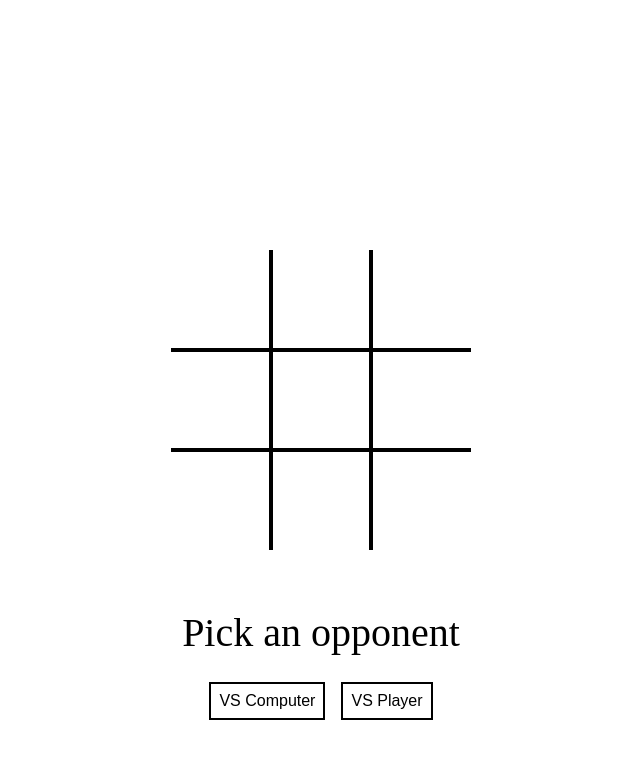
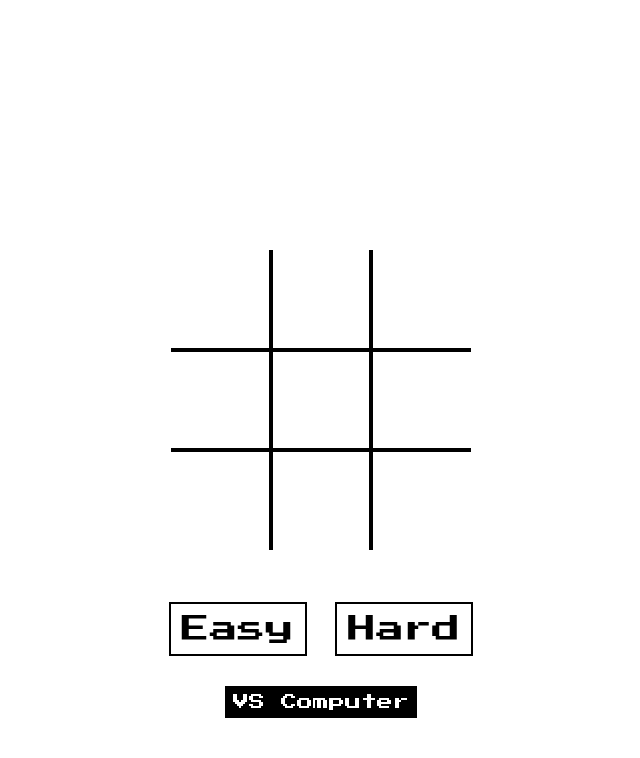
Before and after one commit to AakashKathait/Tic-Tac-Toe, a plain HTML site: page index.html in a window 1280 px wide. Both pictures are taken after a click on the button "VS Computer". Shown: the whole page, without its empty margins (319-959 px from the left). Drawn offline with Linux system fonts and the light colour scheme.

Commit message:
Style update

```diff
--- a/game.js
+++ b/game.js
@@ -8,6 +8,9 @@ const vsPlayer = document.querySelector('#player')
 const vsComputer = document.querySelector('#computer')
 const pickVs = document.querySelector('.choose-game-text')
 const whosTurn = document.querySelector('.turn')
+const gameMode = document.querySelector('.game-mode')
+const easyMode = document.querySelector('.easy')
+const hardMode = document.querySelector('.hard')
 const player1 = 'x'
 const player2 = 'o'
 let player2Turn
@@ -25,7 +28,43 @@ const winCombo = [
 
 pickVs.innerText = 'Pick an opponent';
 
+vsPlayer.style.display = 'block'
+vsComputer.style.display = 'block'
+
 vsPlayer.addEventListener('click', startGame);
+vsComputer.addEventListener('click', chooseMode)
+
+async function chooseMode() {
+    let easyBtn = document.createElement('button')
+    let hardBtn = document.createElement('button')
+    vsPlayer.style.display = 'none'
+
+
+    easyBtn.classList.add('easy')
+    easyBtn.innerText = 'Easy'
+    hardBtn.classList.add('hard')
+    hardBtn.innerText = 'Hard'
+    pickVs.innerText = '';
+    pickVs.appendChild(easyBtn)
+    pickVs.appendChild(hardBtn)
+
+    vsComputer.classList.add('active')
+    easyBtn.addEventListener('click', easyGame)
+    hardBtn.addEventListener('click', hardGame)
+}
+
+function easyGame() {
+    pickVs.innerHTML= ``
+    gameMode.innerText= `Easy Mode`
+    vsComputer.classList.add('active')
+}
+
+function hardGame() {
+    pickVs.innerHTML= ``
+    gameMode.innerText= `Hard Mode`
+    vsComputer.classList.add('active')
+    vsPlayer.removeEventListener('click');
+}
 
 restartBtn.addEventListener('click', () => {
     cells.forEach(cell => {
@@ -33,7 +72,10 @@ restartBtn.addEventListener('click', () => {
         cell.classList.remove(player2)
         cell.removeEventListener('click', handleClick)
     })
+    vsPlayer.style.display = 'block'
+    vsComputer.style.display = 'block'
     vsPlayer.classList.remove('active')
+    vsComputer.classList.remove('active')
     board.classList.remove(player1)
     board.classList.remove(player2)
     pickVs.innerText = 'Pick an opponent';
@@ -50,6 +92,7 @@ function startGame() {
     vsPlayer.classList.add('active')
     whosTurn.innerText = `X's turn!`
     setBoardHoverClass()
+    vsComputer.style.display = 'none'
 }
 
 
--- a/index.html
+++ b/index.html
@@ -4,12 +4,16 @@
     <meta charset="UTF-8">
     <meta http-equiv="X-UA-Compatible" content="IE=edge">
     <meta name="viewport" content="width=device-width, initial-scale=1.0">
+    <link rel="preconnect" href="https://fonts.googleapis.com">
+    <link rel="preconnect" href="https://fonts.gstatic.com" crossorigin>
+    <link href="https://fonts.googleapis.com/css2?family=Press+Start+2P&display=swap" rel="stylesheet">
     <link rel="stylesheet" href="./style.css">
     <title>Tic Tac Toe</title>
 </head>
 <body>
     <div class="container">
         <div class="board">
+            <div class="game-mode"></div>
             <div class="turn"></div>
             <div class="line1">
                 <div class="cell" id="0"></div>
--- a/style.css
+++ b/style.css
@@ -7,6 +7,11 @@
 body {
     margin: 0;
     padding: 0;
+    font-family: 'Press Start 2P', cursive;
+}
+
+button {
+    font-family: 'Press Start 2P', cursive;
 }
 
 .container{
@@ -21,6 +26,12 @@ body {
     justify-content: center;
     align-items: center;
     position: relative;
+}
+
+.game-mode {
+    position: absolute;
+    top: 10%;
+    font-size: 2em;
 }
 
 .turn {
@@ -150,6 +161,24 @@ body {
     bottom: 10%;
 }
 
+.easy, .hard {
+    font-size: 0.7em;
+    padding: 0.4em;
+    margin: 0 .5em;
+    background-color: white;
+    border: 2px solid black;
+    display: flex;
+    align-items: center;
+    justify-content: center;
+}
+
+
+.easy:hover, .hard:hover {
+    background-color: black;
+    border: 2px solid white;
+    color: white;
+}
+
 .choose-game button {
     font-size: 1em;
     padding: 0.5em;
@@ -189,12 +218,12 @@ body {
 }
 
 .wins {
-    font-size: 5rem;
+    font-size: 3rem;
     margin-bottom: 0.25em;
 }
 
 .restart{
-    font-size: 3rem;
+    font-size: 2rem;
     padding: 0.2em;
     border: 2px solid black;
     background-color: white;
```
